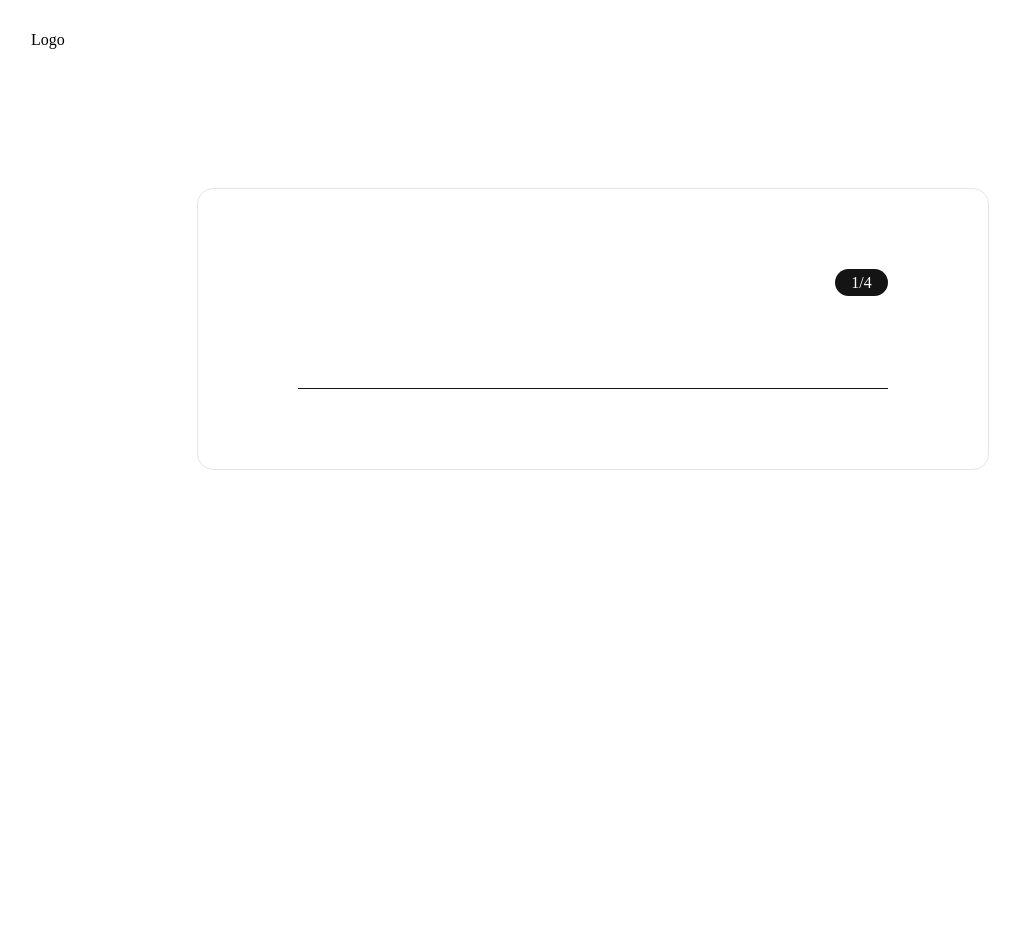
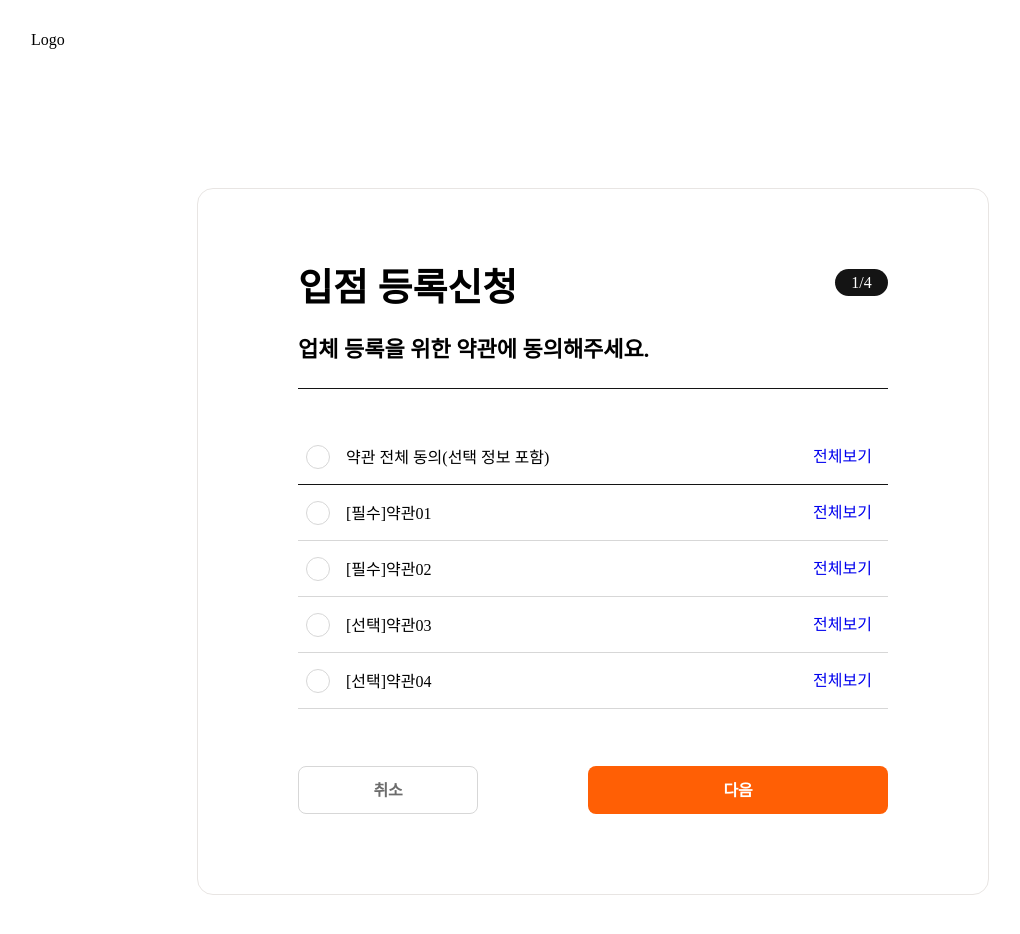
Before and after one commit to hobbyloop/hobbyloop-webF, a React (Create React App) app: page /company/register in a window 1280 px wide. Shown: the top 934 px of the page, without its empty margins (47-1067 px from the left). Before the commit the page ends 800 px from the top, so only its background shows below. Built offline with nearby package versions, Linux system fonts and the light colour scheme; no server answers; a web font is replaced by a local one.

Commit message:
Add: 약관 동의 페이지 추가
 - 약관동의 Form: TermsAgreementForm
 - 각각의 아이템: TermsItem
 +) 기존 RegisterTemplate 컴포넌트 일단 삭제

```diff
--- a/src/components/pages/company/CompanyRegisterPage.tsx
+++ b/src/components/pages/company/CompanyRegisterPage.tsx
@@ -1,8 +1,7 @@
 import Logo from "components/common/atoms/Logo";
-import TitleBar from "components/common/molecules/TitleBar";
+import styled from "styled-components";
+import TermsAgreementForm from "./TermsAgreementForm";
 import Header from "components/common/templates/Header";
-import WhiteBoxTemplate from "components/common/templates/WhiteBoxTemplate";
-import styled from "styled-components";
 
 function CompanyRegisterPage() {
   //   const [page, setPage] = useState<number>(1);
@@ -11,9 +10,7 @@ function CompanyRegisterPage() {
       <Header>
         <Logo />
       </Header>
-      <StyledWhite>
-        <TitleBar currentPage={1} maxPage={4} />
-      </StyledWhite>
+      <TermsAgreementForm />
     </Container>
   );
 }
@@ -21,12 +18,9 @@ function CompanyRegisterPage() {
 const Container = styled.div`
   display: flex;
   flex-direction: column;
-  height: 100vh;
+  height: 100%;
+  width: 100%;
   gap: 60px;
 `;
 
-const StyledWhite = styled(WhiteBoxTemplate)`
-  flex: 1;
-`;
-
 export default CompanyRegisterPage;
--- /dev/null
+++ b/src/components/pages/company/TermsAgreementForm.tsx
@@ -0,0 +1,74 @@
+import TextButton from "components/common/atoms/TextButton";
+import TitleBar from "components/common/molecules/TitleBar";
+import WhiteBoxTemplate from "components/common/templates/WhiteBoxTemplate";
+import styled from "styled-components";
+import { Colors } from "utils/constants/colors";
+import TermsItem from "./components/TermsItem";
+
+interface Props {}
+
+const termsList = [
+  {
+    id: "terms-allcheck",
+    isSelected: false,
+    isRequired: false,
+    label: "약관 전체 동의(선택 정보 포함)",
+  },
+  { id: "terms1", isSelected: false, isRequired: true, label: "[필수]약관01" },
+  { id: "terms2", isSelected: false, isRequired: true, label: "[필수]약관02" },
+  { id: "terms3", isSelected: false, isRequired: false, label: "[선택]약관03" },
+  { id: "terms4", isSelected: false, isRequired: false, label: "[선택]약관04" },
+];
+
+function TermsAgreementForm() {
+  return (
+    <WhiteBoxTemplate>
+      <TitleBar
+        title="입점 등록신청"
+        subTitle="업체 등록을 위한 약관에 동의해주세요."
+        currentPage={1}
+        maxPage={4}
+      />
+      <TermsList>
+        {termsList.map((item) => {
+          return (
+            <TermsItem
+              key={item.id}
+              name={item.id}
+              isSelected={item.isSelected}
+              isRequired={item.isRequired}
+              termsTitle={item.label}
+            />
+          );
+        })}
+      </TermsList>
+      <ButtonWrapper>
+        <TextButton
+          customStyle={{
+            backgroundColor: Colors.white_F,
+            width: "180px",
+            color: Colors.gray_6C,
+            border: `1px solid ${Colors.gray_D7}`,
+          }}
+        >
+          취소
+        </TextButton>
+        <TextButton>다음</TextButton>
+      </ButtonWrapper>
+    </WhiteBoxTemplate>
+  );
+}
+
+const TermsList = styled.ul`
+  display: flex;
+  flex-direction: column;
+  margin-top: 40px;
+`;
+
+const ButtonWrapper = styled.div`
+  display: flex;
+  justify-content: space-between;
+  margin-top: 57px;
+`;
+
+export default TermsAgreementForm;
--- /dev/null
+++ b/src/components/pages/company/components/TermsItem.tsx
@@ -0,0 +1,76 @@
+import styled, { css } from "styled-components";
+import CheckToggle from "./CheckToggle";
+import { Link } from "react-router-dom";
+import { Colors } from "utils/constants/colors";
+import { useEffect, useState } from "react";
+
+interface Props {
+  isSelected: boolean;
+  isRequired: boolean;
+  name: string;
+  termsTitle: string;
+}
+
+const Container = styled.div<{ $isAllCheck: boolean }>`
+  display: flex;
+  justify-content: space-between;
+  align-items: center;
+  width: 100%;
+  height: 56px;
+  border-bottom: 1px solid ${Colors.gray_D7};
+  padding: 0 16px 0 8px;
+
+  ${(props) =>
+    props.$isAllCheck &&
+    css`
+      border-bottom: 1px solid ${Colors.black_14};
+    `}
+`;
+
+const ToggleWithTextWrapper = styled.div`
+  display: flex;
+  align-items: center;
+  gap: 16px;
+`;
+
+const Span = styled.span`
+  font-size: 16px;
+  padding-top: 2px;
+`;
+
+const StyledLink = styled(Link)`
+  text-decoration: none;
+`;
+
+function TermsItem({ isSelected, isRequired, name, termsTitle }: Props) {
+  const [isAllCheck, setIsAllCheck] = useState(false);
+
+  // isSelected 상태는 밖에서 useReducer나 zustand로 관리
+
+  useEffect(() => {
+    if (name === "terms-allcheck") {
+      setIsAllCheck(true);
+    }
+  }, [isRequired, name]);
+  // name이 all-check 인 TermsItem을 누르면 borderbottom 색 바꾸고 다 isSelected = true
+
+  console.log(isAllCheck);
+
+  return (
+    <Container $isAllCheck={isAllCheck}>
+      <ToggleWithTextWrapper>
+        <CheckToggle
+          name={name}
+          isSelected={isSelected}
+          onClickToggle={() => {
+            console.log("반대로 함수");
+          }}
+        />
+        <Span>{termsTitle}</Span>
+      </ToggleWithTextWrapper>
+      <StyledLink to="/terms-detail">전체보기</StyledLink>
+    </Container>
+  );
+}
+
+export default TermsItem;
```
Also changed, not shown: src/components/common/templates/RegisterTemplate.tsx (deleted, +0 -47 lines).
